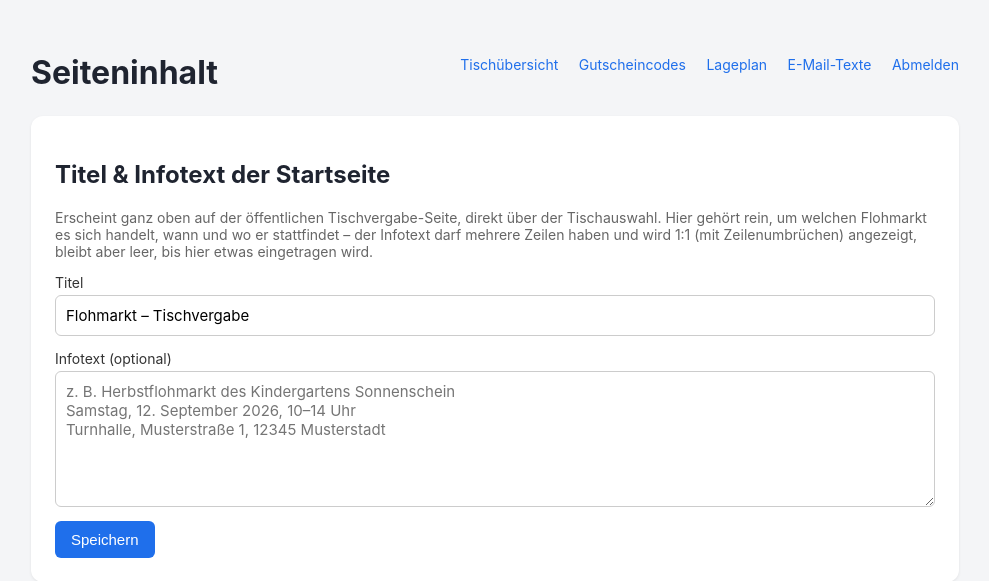
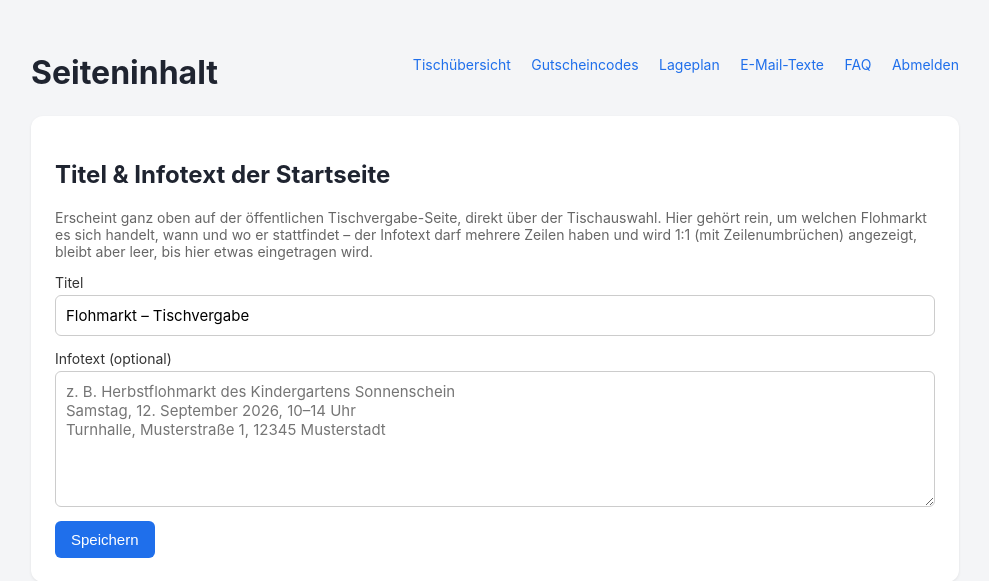
Before and after one commit to drag0n141/flohmarkt, a Flask app: page /admin/page in a window 1280 px wide. Shown: the top 581 px of the page, without its empty margins (145-1134 px from the left). Run offline with Flask 3, Linux system fonts and the light colour scheme; the visitor is signed in with stand-in values (Sample User, id 1); data that the repository does not hold is empty.

Commit message:
Add FAQ nav link

```diff
--- a/templates/admin_page.html
+++ b/templates/admin_page.html
@@ -15,6 +15,7 @@
         <a href="{{ url_for('admin_vouchers') }}">Gutscheincodes</a>
         <a href="{{ url_for('admin_floorplan') }}">Lageplan</a>
         <a href="{{ url_for('admin_emails') }}">E-Mail-Texte</a>
+        <a href="{{ url_for('admin_faq') }}">FAQ</a>
         <a href="{{ url_for('admin_logout') }}">Abmelden</a>
       </nav>
     </div>
```
